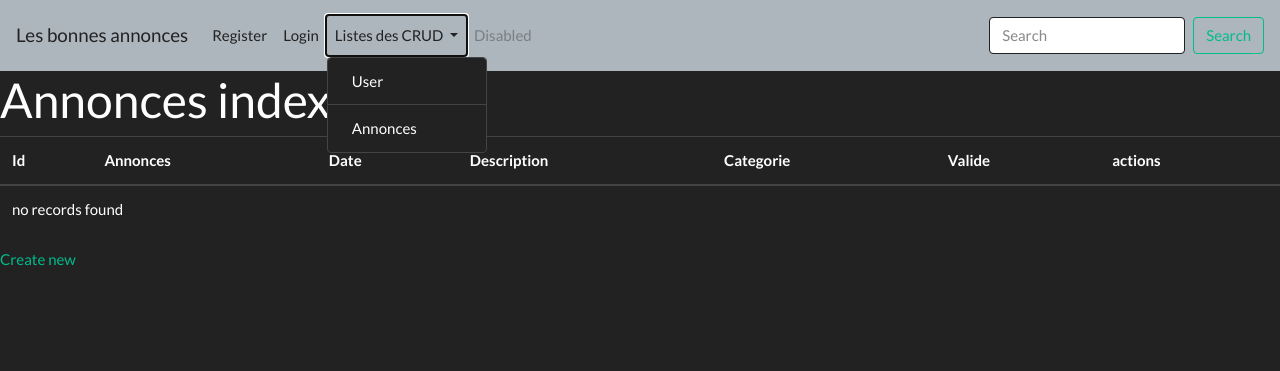
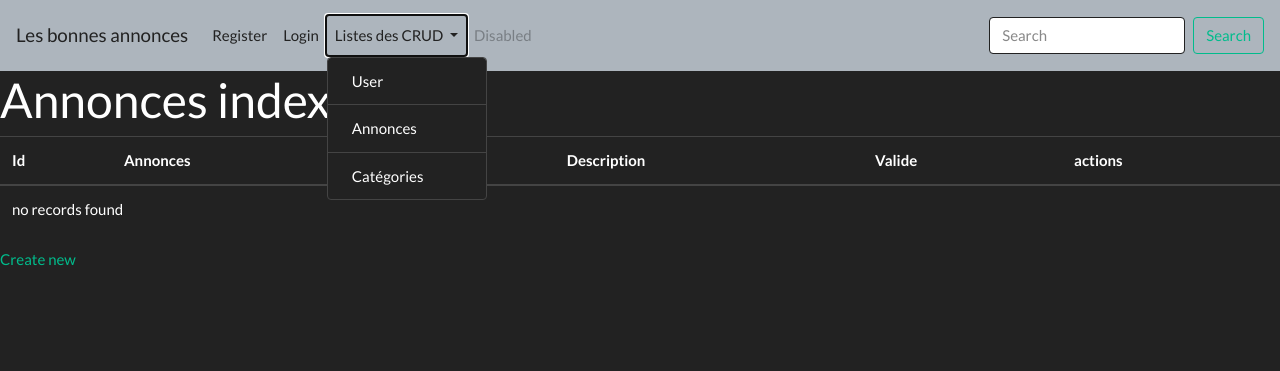
Before and after one commit to Tau37/AnnonceBenevole, a Symfony app: template templates/annonces/index.html.twig in a window 1280 px wide, after a click on "Listes des CRUD". Shown: the top 371 px of the page. Run offline with Twig, Linux system fonts and the light colour scheme; the template is opened without the code that fills it, so the values that code supplies are empty; some libraries are stand-ins or nearby versions.

Commit message:
ajout selection catégorie création annonces

```diff
--- a/src/Controller/AnnoncesController.php
+++ b/src/Controller/AnnoncesController.php
@@ -44,7 +44,7 @@ class AnnoncesController extends AbstractController
 
             $annonce->setDate(new \DateTime('now'));
             $categorie = new Categories;
-            $categorie->setCategorie('1'); // A corriger!!!!!
+            //$categorie->setCategorie('1'); // A corriger!!!!!
             $annonce->setLinkCategorie($categorie->getCategorie());
             $entityManager = $this->getDoctrine()->getManager();
             $entityManager->persist($annonce);
--- a/templates/annonces/index.html.twig
+++ b/templates/annonces/index.html.twig
@@ -12,7 +12,7 @@
                 <th>Annonces</th>
                 <th>Date</th>
                 <th>Description</th>
-                <th>Categorie</th>
+                {# <th>Categorie</th> #}
                 <th>Valide</th>
                 <th>actions</th>
             </tr>
@@ -24,7 +24,7 @@
                 <td>{{ annonce.annonces }}</td>
                 <td>{{ annonce.date ? annonce.date|date('Y-m-d H:i:s') : '' }}</td>
                 <td>{{ annonce.description }}</td>
-                <td>{{ annonce.categorie }}</td>
+                {# <td>{{ annonce.categorie }}</td> #}
                 <td>{{ annonce.valide ? 'Yes' : 'No' }}</td>
                 <td>
                     <a href="{{ path('annonces_show', {'id': annonce.id}) }}">show</a>
--- a/templates/base.html.twig
+++ b/templates/base.html.twig
@@ -7,7 +7,7 @@
 			{% endblock %}
 		</title>
 		{# Run `composer require symfony/webpack-encore-bundle`
-		           and uncomment the following Encore helpers to start using Symfony UX #}
+				           and uncomment the following Encore helpers to start using Symfony UX #}
 		{% block stylesheets %}
 			{#{{ encore_entry_link_tags('app') }}#}
 			<link rel="stylesheet" href="https://bootswatch.com/4/darkly/bootstrap.min.css">
@@ -33,10 +33,10 @@
 				<ul
 					class="navbar-nav mr-auto">
 					{# {% if is_granted("ROLE_ADMIN") %}
-																														<li class="nav-item">
-																															<a class="nav-link" href="{{ path('admin') }}">Administration</a>
-																														</li>
-																													{% endif %} #}
+						<li class="nav-item">
+							<a class="nav-link" href="{{ path('admin') }}">Administration</a>
+						</li>
+					{% endif %} #}
 					{% if is_granted("ROLE_USER") %}
 						<li class="nav-item active">
 							<a class="nav-link" href="{{ path('app_logout') }}">Logout
@@ -64,6 +64,8 @@
 							<a class="dropdown-item" href="{{ path('user_index') }}">User</a>
 							<div class="dropdown-divider"></div>
 							<a class="dropdown-item" href="{{ path('annonces_index') }}">Annonces</a>
+							<div class="dropdown-divider"></div>
+							<a class="dropdown-item" href="{{ path('categories_index') }}">Catégories</a>
 						</div>
 					</li>
 					<li class="nav-item">
```
Also changed, not shown: src/Form/AnnoncesType.php (+10 -0 lines).
